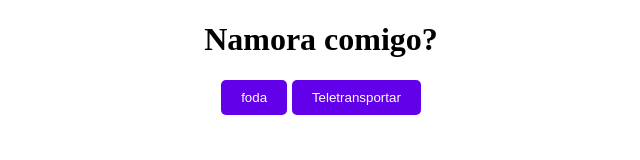
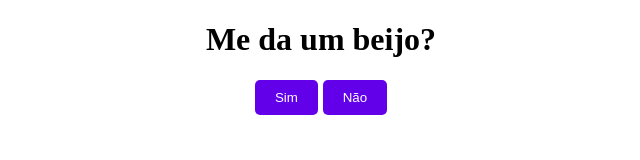
Before and after one commit to Kaue2/sairiaComigo, a plain HTML site: page index.html in a window 1280 px wide. Shown: the whole page, without its empty margins (319-959 px from the left). Drawn offline with Linux system fonts and the light colour scheme.

Commit message:
eu menti...

```diff
--- a/index.html
+++ b/index.html
@@ -1,26 +1,19 @@
 <!DOCTYPE html>
-<html lang="en">
+<html>
 <head>
     <meta charset="UTF-8">
-    <meta name="viewport" content="width=device-width, initial-scale=1.0">
-    <title>Teletransportar Botão</title>
     <link rel="stylesheet" href="index.css">
     <script src="index.js" defer></script>
-
 </head>
 <body>
     <div class=" container">
         <div>
-            <h1>Namora comigo?</h1>
+            <h1>Me da um beijo?</h1>
         </div>
         <div class="btns">
-            <button class="btn">foda</button>
-            <button class="btn" id="btnNao">Teletransportar</button>
+            <button class="btn">Sim</button>
+            <button class="btn" id="btnNao">Não</button>
         </div>
     </div>
-
-
-
-
 </body>
 </html>
```
